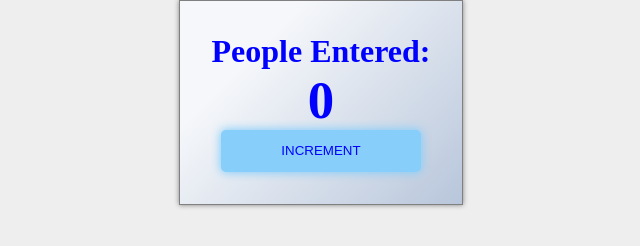
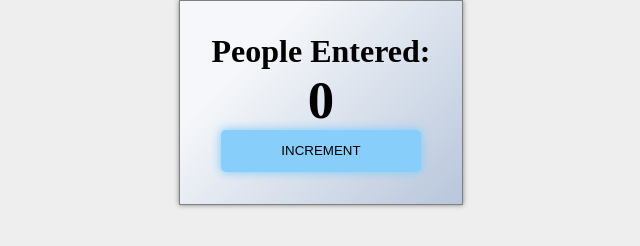
Before and after one commit to NikolaPythonMK/PassengerCounter, a plain HTML site: page index.html in a window 1280 px wide. Shown: the whole page, without its empty margins (319-959 px from the left). Drawn offline with Linux system fonts and the light colour scheme.

Commit message:
Update style.css

```diff
--- a/style.css
+++ b/style.css
@@ -52,5 +52,5 @@ body{
 }
 
 h1, button, #count-el{
-    color: blue;
+    color: var(--font-crl);
 }
```
